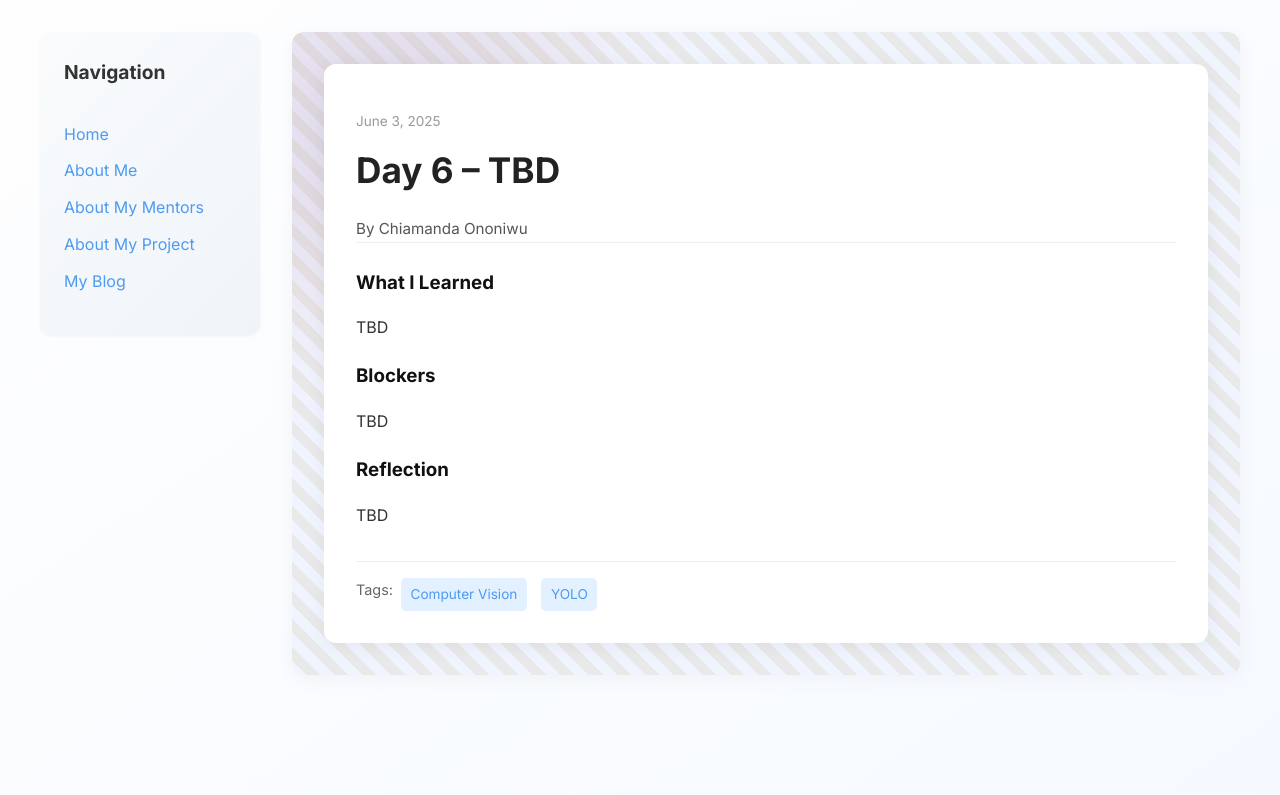
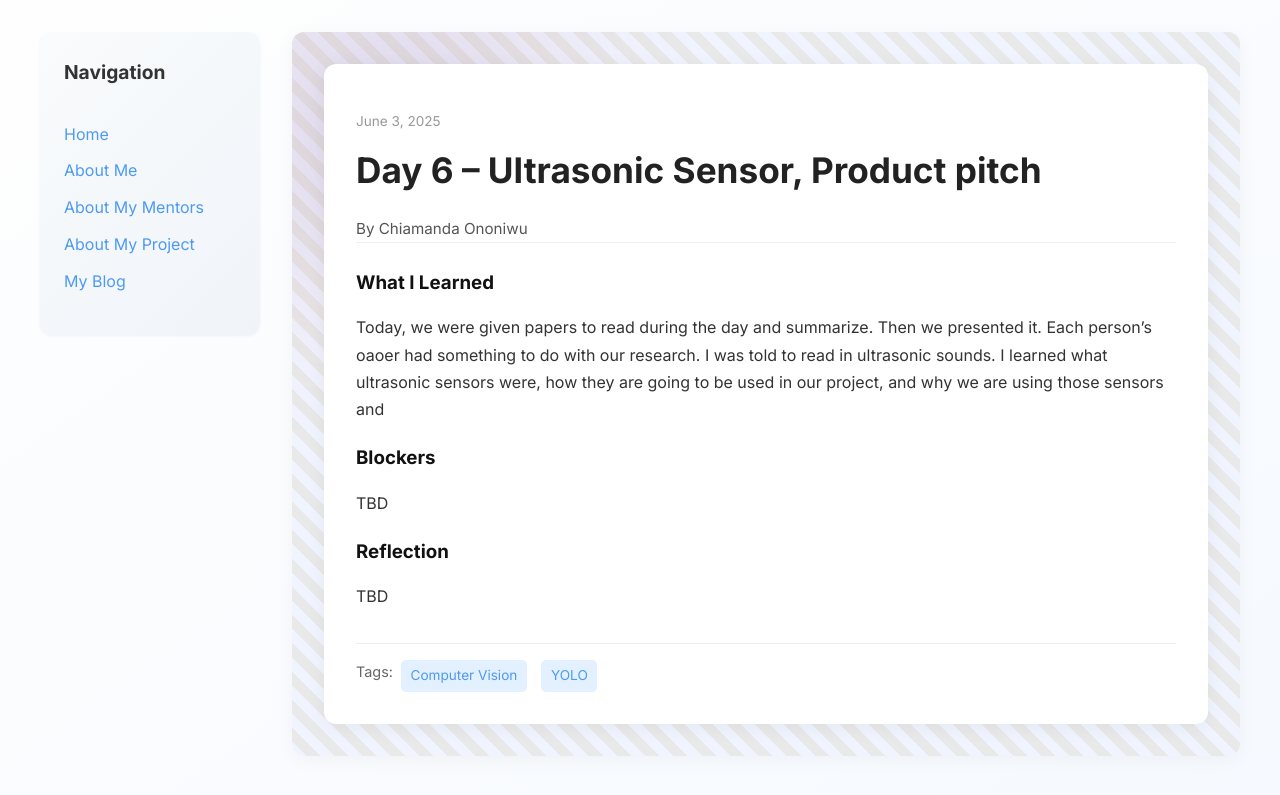
Before and after one commit to Chiamanda07/Chiamanda07.github.io, a Jekyll site: the page built from _posts/2025-06-03-day-6.md, in a window 1280 px wide. Shown: the top 795 px of the page. Built offline with Jekyll 4.4.1, drawn with Linux system fonts in a browser that asks for light colours.

Commit message:
Update 2025-06-03-day-6.md

```diff
--- a/_posts/2025-06-03-day-6.md
+++ b/_posts/2025-06-03-day-6.md
@@ -1,13 +1,13 @@
 ---
 layout: post
-title: "Day 6 – TBD"
+title: "Day 6 – Ultrasonic Sensor, Product pitch"
 date: 2025-06-3
 author: Chiamanda Ononiwu
 permalink: /day6.html
 tags: ["Computer Vision", "YOLO"]
 
 what_i_learned: |
-  TBD
+  Today, we were given papers to read during the day and summarize. Then we presented it. Each person's oaoer had something to do with our research. I was told to read in ultrasonic sounds. I learned what ultrasonic sensors were, how they are going to be used in our project, and why we are using those sensors and
 blockers: |
   TBD
 
```
